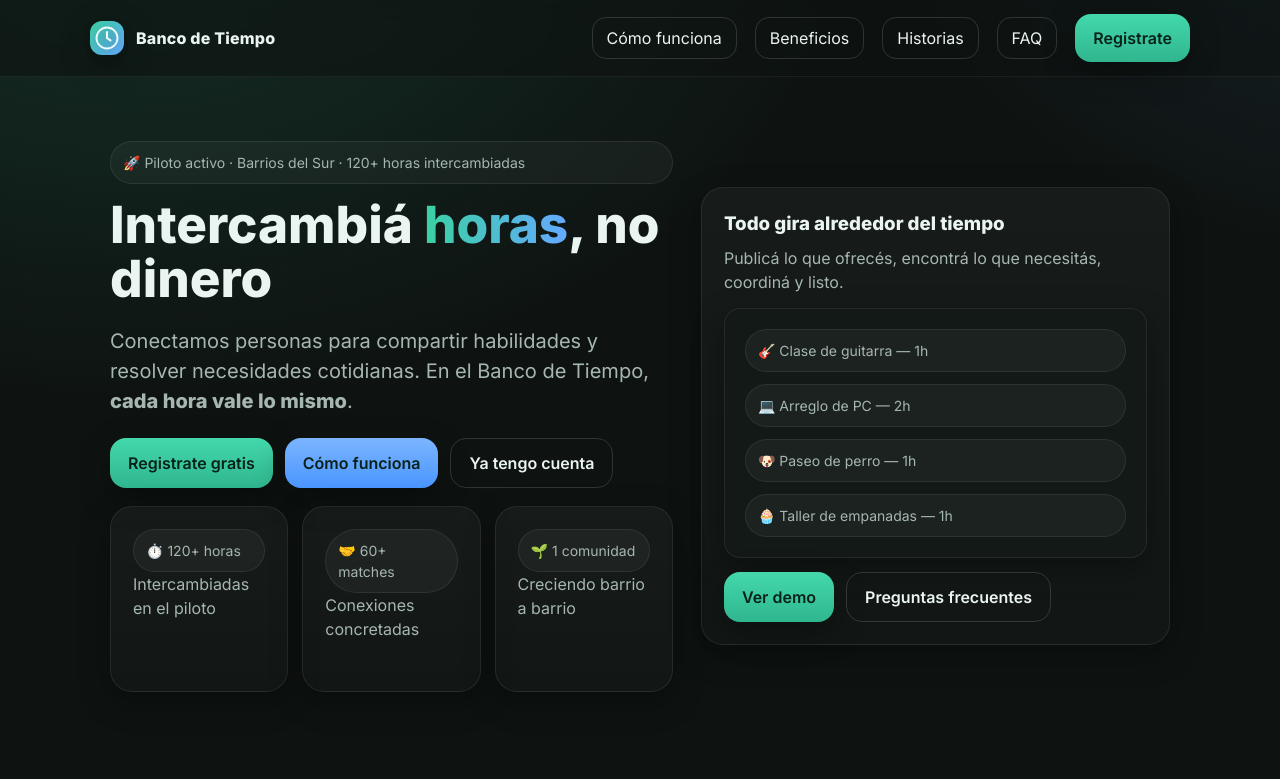
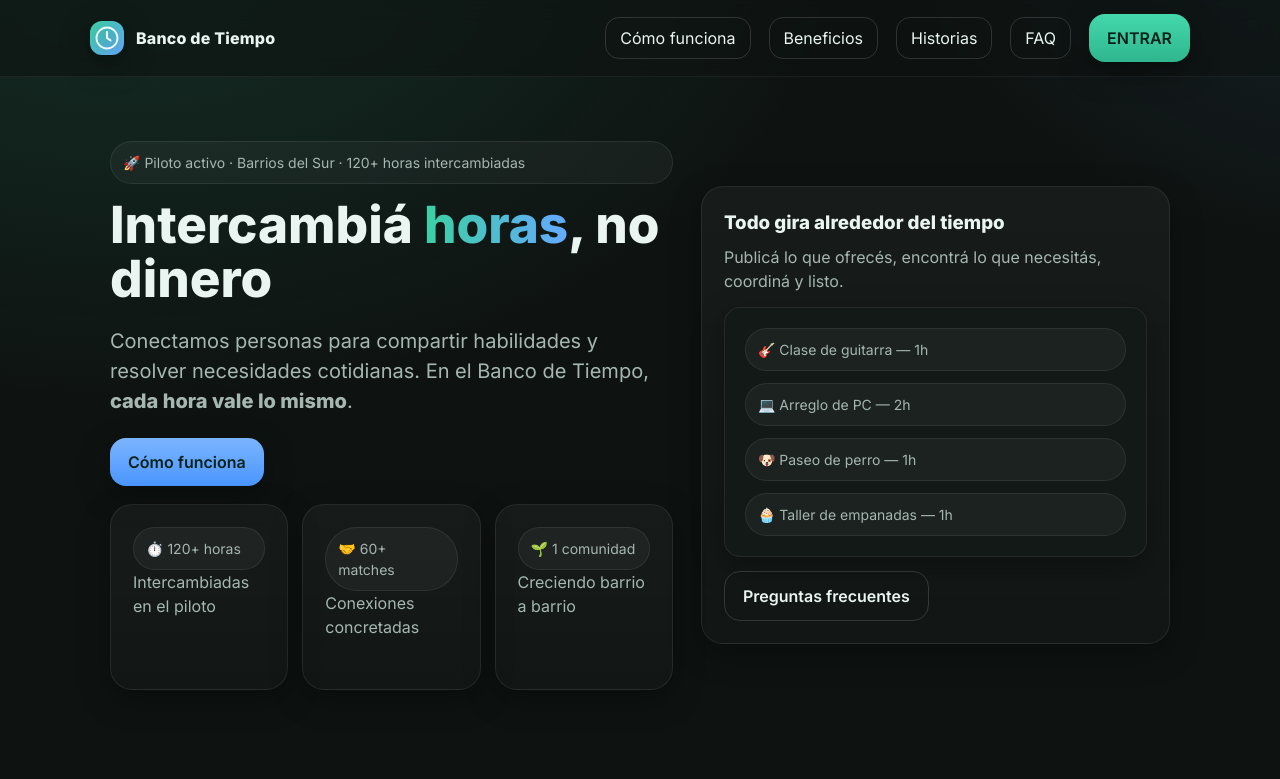
Before and after one commit to JP-673/social-time-bank, a plain HTML site: page docs/index.html in a window 1280 px wide. Shown: the top 779 px of the page. Drawn offline with Linux system fonts and the light colour scheme.

Commit message:
LANDING FIX

```diff
--- a/docs/index.html
+++ b/docs/index.html
@@ -145,7 +145,7 @@
           <li role="none"><a role="menuitem" href="#beneficios" class="ghost">Beneficios</a></li>
           <li role="none"><a role="menuitem" href="#historias" class="ghost">Historias</a></li>
           <li role="none"><a role="menuitem" href="#faq" class="ghost">FAQ</a></li>
-          <li role="none"><a role="menuitem" class="btn" href="/register.html">Registrate</a></li>
+          <li role="none"><a role="menuitem" class="btn" href="docs/login.html">ENTRAR</a></li>
         </ul>
       </nav>
     </div>
@@ -159,9 +159,7 @@
           <h1>Intercambiá <span style="background:linear-gradient(90deg,var(--brand),var(--brand-2)); -webkit-background-clip:text; background-clip:text; color:transparent">horas</span>, no dinero</h1>
           <p class="lead">Conectamos personas para compartir habilidades y resolver necesidades cotidianas. En el Banco de Tiempo, <strong>cada hora vale lo mismo</strong>.</p>
           <div class="cta-row">
-            <a class="btn" href="/register.html" data-track="cta-hero-registrate">Registrate gratis</a>
             <a class="btn secondary" href="#como" data-track="cta-hero-como">Cómo funciona</a>
-            <a class="btn ghost" href="/login.html" data-track="cta-hero-login">Ya tengo cuenta</a>
           </div>
           <div class="metrics" aria-label="Indicadores del piloto">
             <div class="hero-card">
@@ -188,7 +186,6 @@
             <div class="pill">🧁 Taller de empanadas — 1h</div>
           </div>
           <div style="display:flex; gap:12px; margin-top:14px">
-            <a class="btn" href="/dashboard.html">Ver demo</a>
             <a class="btn ghost" href="#faq">Preguntas frecuentes</a>
           </div>
         </div>
```
